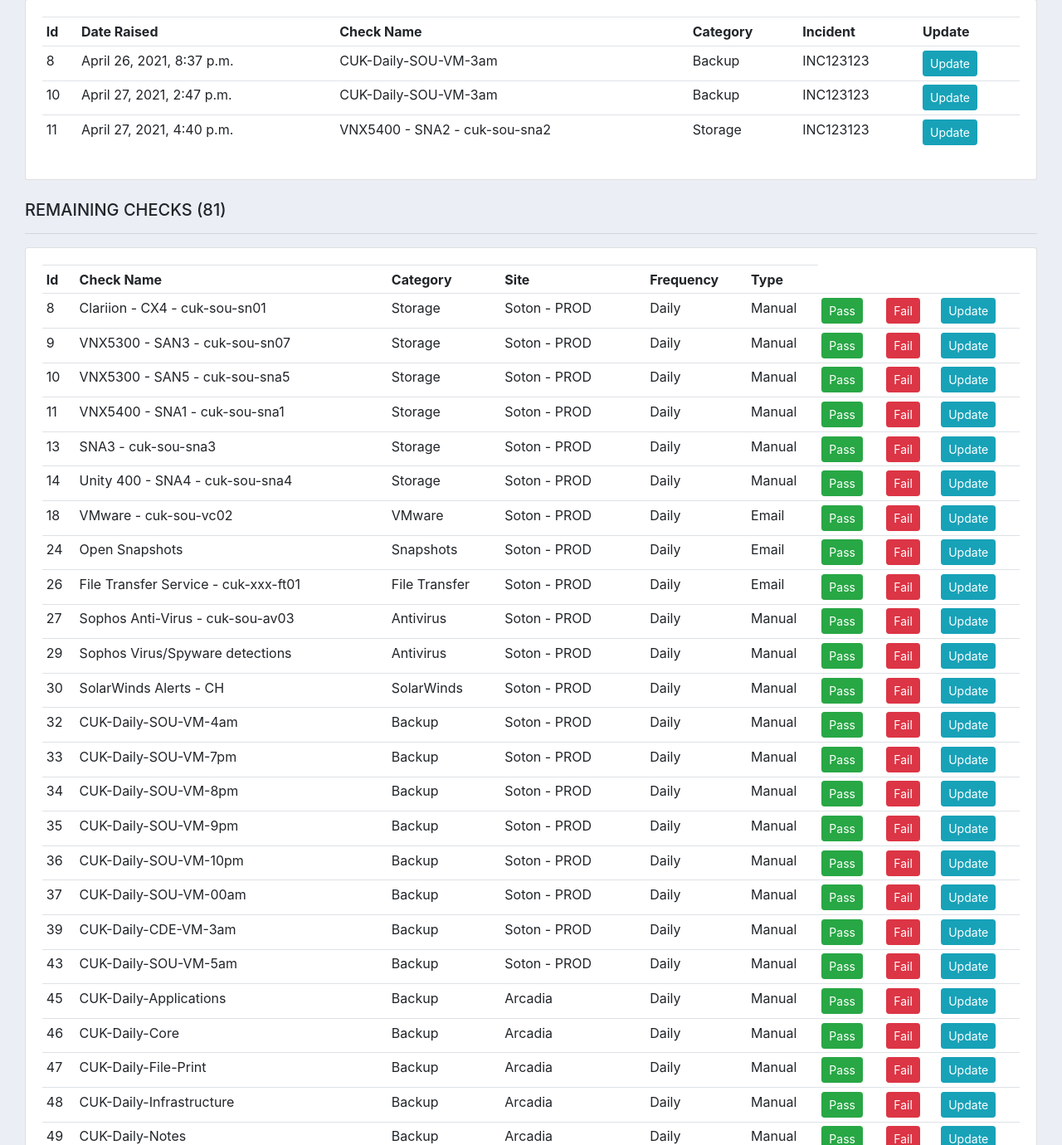
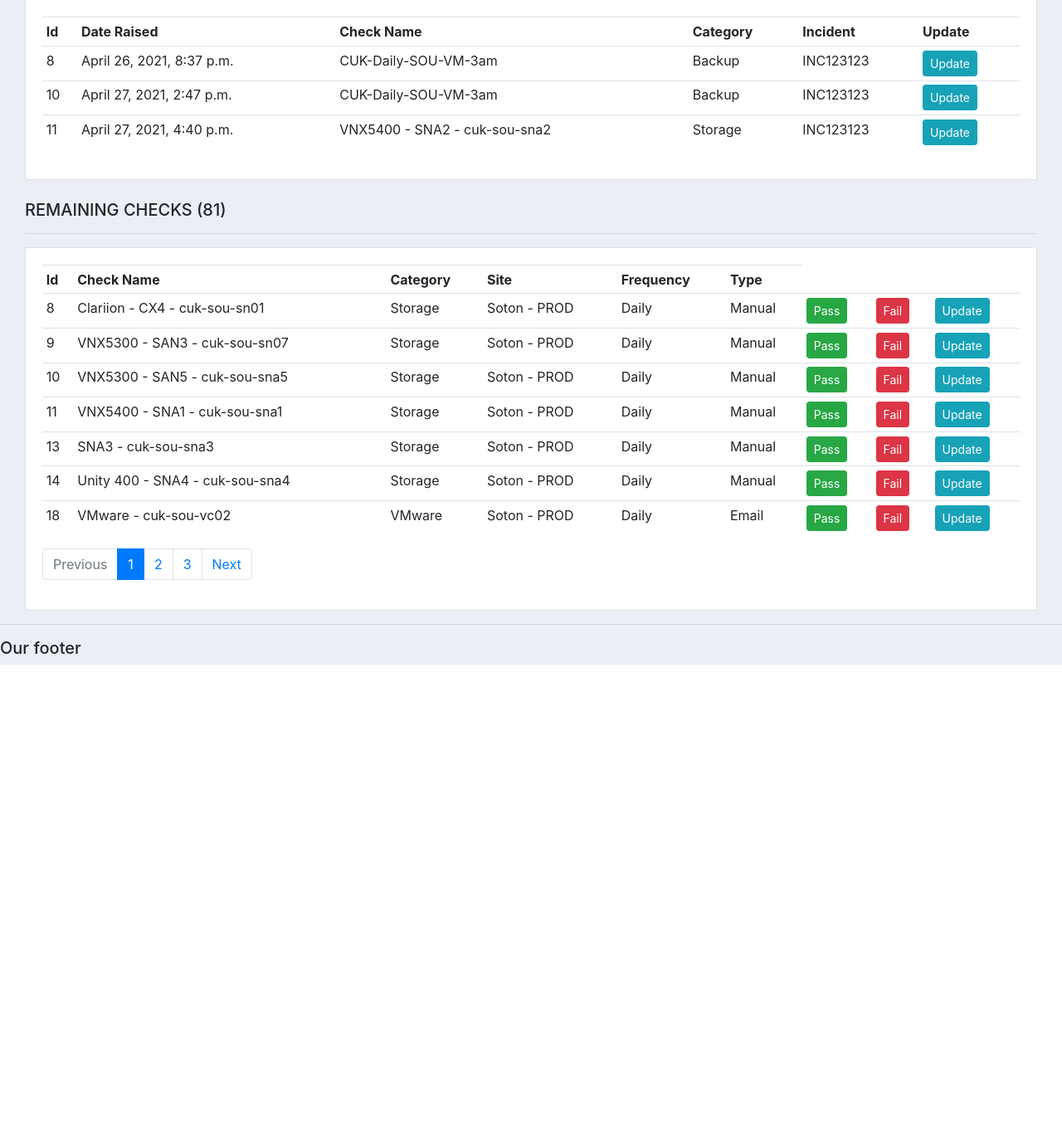
Before and after one commit to ph-ops-cuk/checkPortalMain, a Django app: page / in a window 1280 px wide. Shown: the part 583-1963 px from the top of the page at 83% size. After the commit the page ends 1384 px from the top, so only its background shows below. Run offline with Django 3.2, Linux system fonts and the light colour scheme; data comes from the database, SQL or seed files in the repository; both versions use the stored data as it was after the commit; some libraries are stand-ins or nearby versions.

Commit message:
fixed Pagination of Outstanding Checks

```diff
--- a/main/models.py
+++ b/main/models.py
@@ -10,7 +10,7 @@ class User(models.Model):
 
 
 class Incident(models.Model):
-    name = models.CharField(max_length=200, null=True)
+    name = models.CharField(max_length=200, null=True, default='null')
 
     def __str__(self):
         return self.name
@@ -74,7 +74,7 @@ class Result(models.Model):
         ('Failed', 'Failed'),
     )
     check_id = models.ForeignKey(Check, null=True, on_delete=models.SET_NULL)
-    incident_id = models.ForeignKey(Incident, null=True, on_delete=models.SET_NULL, default='null')
+    incident_id = models.ForeignKey(Incident, null=True, on_delete=models.SET_NULL)
     status = models.CharField(max_length=200, null=True, choices=RESULTSTATE)
     notes = models.CharField(max_length=500, null=True, default='null')
     date_time = models.DateTimeField(auto_now_add=True, null=True)
--- a/main/templates/main/dashboard.html
+++ b/main/templates/main/dashboard.html
@@ -26,7 +26,7 @@
                 <td>{{result.check_id}}</td>
                 <td>{{result.check_id.category_id}}</td>
                 <td>{{result.incident_id}}</td>
-                <td><a class="btn btn-sm btn-info" href="{% url 'check_update' result.id %}">Update</a></td>
+                <td><a class="btn btn-sm btn-info" href="{% url 'result_update' result.id %}">Update</a></td>
             </tr>
         {% endfor %}
         </table>
@@ -55,7 +55,7 @@
                 <td>{{result.check_id}}</td>
                 <td>{{result.check_id.category_id}}</td>
                 <td>{{result.incident_id}}</td>
-                <td><a class="btn btn-sm btn-info" href="{% url 'check_update' result.id %}">Update</a></td>
+                <td><a class="btn btn-sm btn-info" href="{% url 'result_update' result.id %}">Update</a></td>
             </tr>
         {% endfor %}
         </table>
@@ -65,7 +65,7 @@
 <br>
 
 <div class="col-md-12">
-<h5>REMAINING CHECKS ({{checks_remain}})</h5>
+<h5>REMAINING CHECKS ({{checks_remain_count}})</h5>
 <hr>
     <div class="card card-body">
         <table class="table table-sm">
@@ -78,7 +78,7 @@
                 <th>Type</th>
                 {#                    <th>Update</th>#}
             </tr>
-        {% for result in remaining %}
+        {% for result in page.object_list %}
             <tr>
                 <td>{{result.id}}</td>
                 <td>{{result.name}}</td>
@@ -88,10 +88,37 @@
                 <td>{{result.check_automation}}</td>
                 <td><a class="btn btn-sm btn-success" href="#">Pass</a></td>
                 <td><a class="btn btn-sm btn-danger" href="#">Fail</a></td>
-                <td><a class="btn btn-sm btn-info" href="{% url 'check_update' result.id %}">Update</a></td>
+                <td><a class="btn btn-sm btn-info" href="{% url 'result_create' %}">Update</a></td>
             </tr>
         {% endfor %}
+
         </table>
+
+        <nav aria-label="...">
+            <ul class="pagination">
+                <li class="page-item {% if not prev_page_url %} disabled {% endif %}">
+                    <a class="page-link" href="{{ prev_page_url }}" tabindex="-1" aria-disabled="true">Previous</a>
+                </li>
+
+                {% for n in page.paginator.page_range %}
+                        {% if page.number == n %}
+                            <li class="page-item active">
+                            <a class="page-link" href="?page={{ n }}">{{ n }}<span
+                            class="sr-only">(current)</span></a>
+                        </li>
+                        {% elif n > page.number|add:-3 and n < page.number|add:3 %}
+                        <li class="page-item">
+                            <a class="page-link" href="?page={{ n }}">{{ n }}</a>
+                            </li>
+                        {% endif %}
+
+                {% endfor %}
+
+                <li class="page-item {% if not next_page_url %} disabled {% endif %}">
+                    <a class="page-link" href="{{ next_page_url }}">Next</a>
+                </li>
+            </ul>
+        </nav>
     </div>
 </div>
 
--- a/main/templates/main/main.html
+++ b/main/templates/main/main.html
@@ -18,7 +18,11 @@
 
 
 	{% endblock %}
+
+
+
     </div>
+
 	<hr>
 	<h5>Our footer</h5>
 
--- a/main/templates/main/status.html
+++ b/main/templates/main/status.html
@@ -21,7 +21,7 @@
 			  		<h5 class="card-title">Checks Remaining</h5>
 			  	</div>
 			  	<div class="card-body">
-			    	<h3 class="card-title">{{checks_remain}}</h3>
+			    	<h3 class="card-title">{{checks_remain_count}}</h3>
 			  	</div>
 			</div>
 		</div>
--- a/main/urls.py
+++ b/main/urls.py
@@ -10,4 +10,6 @@ urlpatterns = [
     path('calendar/', views.calendar, name="calendar"),
     path('check_form/', views.check_create, name="check_form"),
     path('check_update/<str:pk>/', views.check_update, name="check_update"),
+    path('result_update/<str:pk>/', views.result_update, name="result_update"),
+    path('result_create/', views.result_create, name="result_create"),
 ]
--- a/main/views.py
+++ b/main/views.py
@@ -17,18 +17,32 @@ def home(request):
     # retrieve filtered results
     totalfails = Result.objects.filter(status='Failed')
     totalfailscount = totalfails.count()
-
     totalpass = Result.objects.filter(status='Passed')
     totalpasscount = totalpass.count()
+    remaining = Check.objects.exclude(result__status='Passed').exclude(result__status='Failed').order_by('site_id')
 
-    # test = Check.objects.exclude(result__status='Passed').exclude(result__status='Failed').count
-    # remaining_count = Check.objects.exclude(result__status='Passed').exclude(result__status='Failed').count
-    remaining = Check.objects.exclude(result__status='Passed').exclude(result__status='Failed').order_by('site_id')
-    checks_remain = total_checks - (Check.objects.filter(result__status='Passed').count() + Check.objects.filter(result__status='Failed').count())
+    remaining_list = remaining
+    paginator = Paginator(remaining_list, 7)
+    page_number = request.GET.get('page', 1)
+    page = paginator.get_page(page_number)
+
+    if page.has_next():
+        next_url = f'?page={page.next_page_number()}'
+    else:
+        next_url = ''
+
+    if page.has_previous():
+        prev_url = f'?page={page.previous_page_number()}'
+    else:
+        prev_url = ''
+    checks_remain_count = total_checks - (Check.objects.filter(result__status='Passed').count() + Check.objects.filter(
+        result__status='Failed').count())
     category = Category.objects.all()
-    context = {'total_checks': total_checks, 'checklist': checklist, 'resultlist': resultlist, 'totalpass': totalpass, 'totalfails': totalfails,
+    context = {'total_checks': total_checks, 'checklist': checklist, 'resultlist': resultlist, 'totalpass': totalpass,
+               'totalfails': totalfails,
                'totalfailscount': totalfailscount, 'totalpasscount': totalpasscount, 'category': category,
-               'remaining': remaining, 'checks_remain': checks_remain}
+               'remaining': remaining, 'checks_remain_count': checks_remain_count, 'page': page,
+               'next_page_url': next_url, 'prev_page_url': prev_url}
 
     return render(request, 'main/dashboard.html', context)
 
@@ -37,9 +51,18 @@ def beta(request):
     return render(request, 'main/beta.html')
 
 
+def report_percentage_stats(total, passed):
+    percentage = (total / passed) * 100
+    return percentage
+
+
 def report(request):
-    category = Category.objects.all()
-    context = {'category': category}
+    category_list = Category.objects.all
+    total = Category.objects.count()
+    passed = 5
+    report_stats = report_percentage_stats(total, passed)
+    # context = {'category': category, 'report_stats': int(report_stats)}
+    context = {'category_list': category_list}
     return render(request, 'main/report.html', context)
 
 
@@ -56,6 +79,19 @@ def check_create(request):
     if request.method == 'POST':
         # print('Printing POST:', request.POST)
         form = CheckForm(request.POST)
+        if form.is_valid():
+            form.save()
+            return redirect('/')
+
+    context = {'form': form}
+    return render(request, 'main/check_form.html', context)
+
+
+def result_create(request):
+    form = ResultForm()
+    if request.method == 'POST':
+        # print('Printing POST:', request.POST)
+        form = ResultForm(request.POST)
         if form.is_valid():
             form.save()
             return redirect('/')
@@ -91,21 +127,3 @@ def result_update(request, pk):
 
     context = {'form': form}
     return render(request, 'main/check_form.html', context)
-
-
-def CheckList(request):
-    object_list = Check.objects.exclude(result__status='Passed').exclude(result__status='Failed').order_by('site_id')
-    paginator = Paginator(object_list, 3)  # 3 posts in each page
-    page = request.GET.get('page')
-    try:
-        post_list = paginator.page(page)
-    except PageNotAnInteger:
-            # If page is not an integer deliver the first page
-        post_list = paginator.page(1)
-    except EmptyPage:
-        # If page is out of range deliver last page of results
-        post_list = paginator.page(paginator.num_pages)
-    return render(request,
-                  'index.html',
-                  {'page': page,
-                   'post_list': post_list})
```
Also changed, not shown: main/templates/main/report.html (+4 -23 lines), main/templates/main/tasks.html (+11 -14 lines), db.sqlite3, main/migrations/0021_alter_result_incident_id.py (added), main/migrations/0022_alter_result_incident_id.py (added), main/migrations/0023_auto_20210427_1843.py (added).
